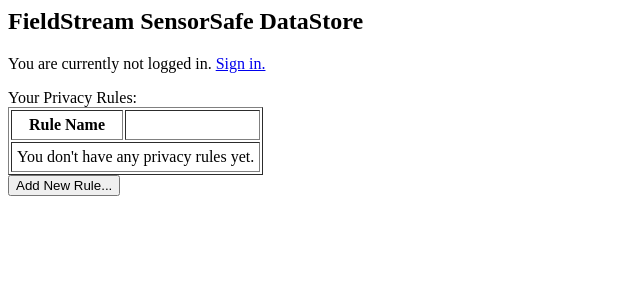
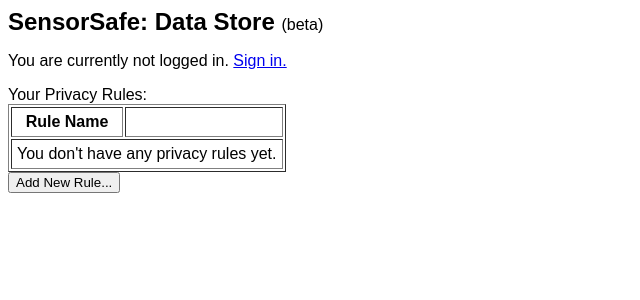
Before and after one commit to nesl/SensorSafeV1-DataStore, a Django app: template template/privacyrules.html in a window 1280 px wide. Shown: the top 300 px of the page, without its empty margins (0-640 px from the left). Run offline with Django 3.2, Linux system fonts and the light colour scheme; the template is opened without the code that fills it, so the values that code supplies are empty; some libraries are stand-ins or nearby versions.

Commit message:
template changed

```diff
--- a/template/base.html
+++ b/template/base.html
@@ -1,11 +1,12 @@
 <html>
 <head>
-<title>{% block title %}FieldStream{% endblock %}</title>
+<title>{% block title %}SensorSafe: Data Store (beta){% endblock %}</title>
 {% block head %}{% endblock %}
 </head>
 
 <body>
-<h2>FieldStream SensorSafe DataStore</h2>
+<font face="arial">
+<font size="5"><b>SensorSafe: Data Store</b> <font size="3">(beta)</font></font><br/>
 {% block login %}
 	{% if user.is_authenticated %}
 		<p>Welcome {{ user.username }}! <a href="/profile/">My Profile</a> <a href="/logout/">Sign out</a></p>
@@ -15,5 +16,6 @@
 {% endblock %}
 
 {% block content %}{% endblock %}
+</end>
 </body>
 </html>
```
Also changed, not shown: sqlite3.db.
